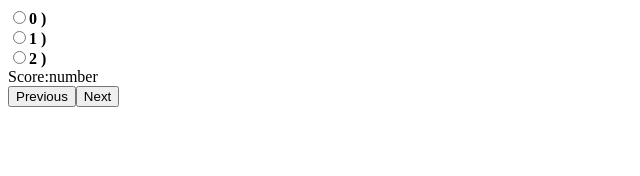
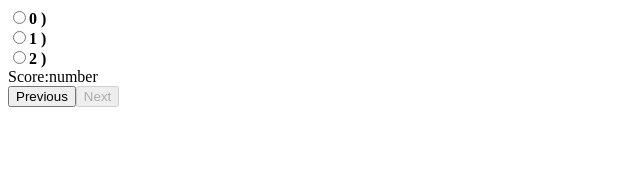
Before and after one commit to wizardto1/radiotest, an Angular app: page /page1 in a window 1280 px wide. Shown: the top 176 px of the page, without its empty margins (0-640 px from the left). Built offline with nearby package versions, Linux system fonts and the light colour scheme.

Commit message:
5 files modified

```diff
--- a/src/app/page1/page1.component.html
+++ b/src/app/page1/page1.component.html
@@ -10,6 +10,6 @@
  <button [routerLink]="['/page2']" (click)="setScore1(flag1)">
       Previous
     </button>
-<button [routerLink]="['/page3']"  (click)="setScore1(flag1)">
+<button [routerLink]="['/page3']"  (click)="setScore1(flag1)" [disabled]="!buttonDisabled" >
       Next
     </button>
--- a/src/app/page1/page1.component.ts
+++ b/src/app/page1/page1.component.ts
@@ -9,19 +9,22 @@ import { ScoresService } from '../scores.service';
 export class Page1Component implements OnInit {
   score2:number;
   flag1:any;
+  buttonDisabled:boolean=false;
 
-
-  constructor(private scoresService: ScoresService) {this.flag1=0}
+  constructor(private scoresService: ScoresService) {}
   setScore1(flag1){
     this.scoresService.setScore1(flag1)
+    this.scoresService.setButton2(this.buttonDisabled)
   }
 
   ngOnInit() {
     console.log(this.flag1)
     this.flag1=this.scoresService.getScore1()
+    this.buttonDisabled=this.scoresService.getButton2()
   }
   radioEventHandler(event:any){
     this.score2=event.target.value
+     this.buttonDisabled=true;
   }
 
 }
--- a/src/app/page2/page2.component.html
+++ b/src/app/page2/page2.component.html
@@ -13,7 +13,7 @@
 
  <span>Score:<!--{{score1}}--> {{flag}}</span><br>
 
-<button type="submit" [routerLink]="['/page1']" (click)="setScore2(flag)" [disabled]="!buttonDisabled"  >
+<button type="submit" [routerLink]="['/page1']" (click)="setScore2(flag)"  [disabled]="!buttonDisabled"  >
       Next
     </button>
 
--- a/src/app/page2/page2.component.ts
+++ b/src/app/page2/page2.component.ts
@@ -12,12 +12,14 @@ export class Page2Component implements OnInit {
   constructor(private scoresService: ScoresService) { this.flag = 0; }
   setScore2(flag){
     this.scoresService.setScore2(flag)
+    this.scoresService.setButton1(this.buttonDisabled)
   }
 
 
   ngOnInit() {
 
     this.flag=this.scoresService.getScore2()
+    this.buttonDisabled=this.scoresService.getButton1()
     console.log(this.flag)
     /*--if(this.flag!==null)
     {this.buttonDisabled=true;}--*/
--- a/src/app/scores.service.ts
+++ b/src/app/scores.service.ts
@@ -5,6 +5,8 @@ export class ScoresService {
   score1='number';
   score2='number';
   total;
+  button1:boolean;
+  button2:boolean;
 
   setScore1(score){
     this.score1=score;
@@ -14,8 +16,19 @@ export class ScoresService {
     this.score2=score;
     console.log(this.score2);
   }
+  setButton1(button){
+    this.button1=button
+  }
+  getButton1(){
+    return this.button1
+  }
+  setButton2(button){
+    this.button2=button
+  }
+  getButton2(){
+    return this.button2
+  }
   getScore1(){
-
     return this.score1
   }
   getScore2(){console.log(this.score2);
```
